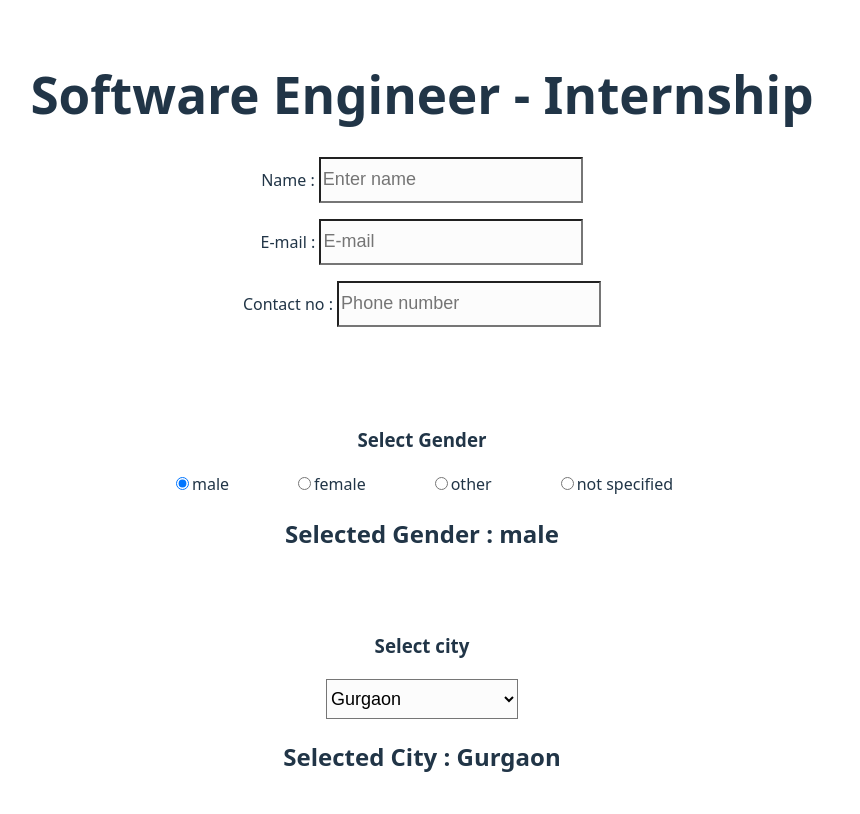
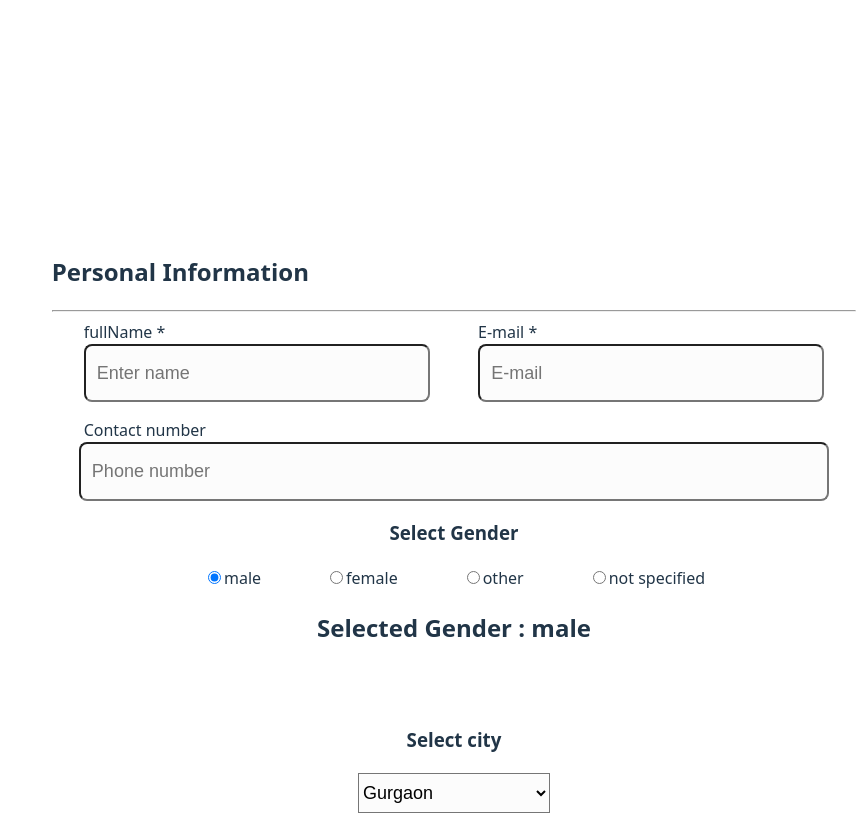
Before and after one commit to Kaushiki-Kesarwani/job-form-project, a React (Vite) app: page / in a window 1280 px wide. Shown: the top 814 px of the page, without its empty margins (218-1078 px from the left). Built offline with nearby package versions, Linux system fonts and the light colour scheme.

Commit message:
enhance form

```diff
--- a/src/App.css
+++ b/src/App.css
@@ -38,16 +38,61 @@
 
 .info {
   margin-bottom: 1em;
+  display: flex;
+  flex-direction: column;
+
 }
 
 .detail {
-  width: 20vw;
-  height: 5vh;
+  width: 25vw;
+  height: 4vh;
   font-size: large;
   margin-left: auto;
+  padding: 0.7rem;
+  border-radius: 0.5rem;
 }
 
 .bg {
   background-color: rgb(252, 252, 252);
   color: #000;
 }
+
+.container{
+  width: 100%;
+  height: 200vh;
+ background-color:white ;
+ border-radius: 1.5rem;
+ padding: 2rem;
+}
+
+h1,h4{
+  color: white;
+}
+
+#heading{
+  text-align: start;
+
+}
+
+.user-details{
+  display: flex;
+  gap: 3rem;
+  justify-content: center;
+}
+
+.name{
+  text-align: start;
+}
+
+.num{
+
+margin: auto;
+  width: 90%;
+}
+
+
+
+.label{
+  text-align: start;
+  margin-left: 2rem;
+}
--- a/src/App.jsx
+++ b/src/App.jsx
@@ -9,10 +9,15 @@ function App() {
   const [apply, setApply] = useState("Apply");
   return (
     <>
-      <h1>Software Engineer - Internship</h1>
+    <h1>Software Engineer - Internship</h1>
+    <h4>Join our team and shape your future</h4>
+    <div className="container">
 
+<h2 id="heading">Personal Information</h2>
+<hr />
+<div className="user-details">
       <div className="info">
-        <label htmlFor="name">Name : </label>
+        <label className="name" htmlFor="name">fullName * </label>
         <input
           type="text"
           placeholder="Enter name"
@@ -22,7 +27,7 @@ function App() {
       </div>
 
       <div className="info">
-        <label htmlFor="email">E-mail : </label>
+        <label className="name" htmlFor="email">E-mail * </label>
         <input
           type="text"
           placeholder="E-mail"
@@ -30,18 +35,19 @@ function App() {
           className="detail bg"
         />
       </div>
+      </div>
 
-      <div className="info">
-        <label htmlFor="contact">Contact no : </label>
+      <div className="info ">
+        <label className="label" htmlFor="contact">Contact number </label>
         <input
           type="text"
           placeholder="Phone number "
           id="contact"
-          className="detail h2 bg"
+          className="detail h2 bg num"
         />
       </div>
 
-      <h3>Select Gender</h3>
+      <h3 >Select Gender</h3>
       <div className="gen">
         <div>
           <input
@@ -160,6 +166,7 @@ function App() {
         </button>
         <button onClick={() => alert("Application not Submitted !")}>No</button>
       </div>
+      </div>
     </>
   );
 }
--- a/src/index.css
+++ b/src/index.css
@@ -5,7 +5,7 @@
 
   color-scheme: light dark;
   color: rgba(7, 7, 7, 0.87);
-  background-color: #e1e7eb;
+  background-color: #4C5F6B;
 
   font-synthesis: none;
   text-rendering: optimizeLegibility;
```
